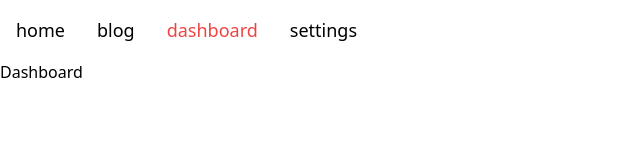
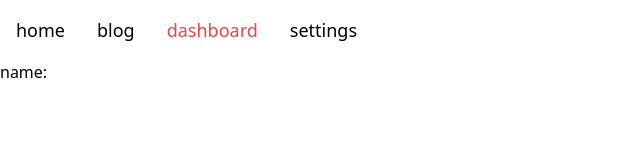
Before and after one commit to Foshati/Next14-learn, a Next.js app: page /dashboard in a window 1280 px wide. Shown: the top 160 px of the page, without its empty margins (0-640 px from the left). Built offline with nearby package versions, Linux system fonts and the light colour scheme.

Commit message:
useSearchParams in next.js

```diff
--- a/app/dashboard/page.js
+++ b/app/dashboard/page.js
@@ -1,7 +1,12 @@
+"use client";
+
+import { useSearchParams } from "next/navigation";
 import React from "react";
 
 const Dashboard = () => {
-  return <div>Dashboard</div>;
+  const searchParam = useSearchParams();
+  const name = searchParam.get("name");
+  return <div>name: {name}</div>;
 };
 
 export default Dashboard;
--- a/app/page.js
+++ b/app/page.js
@@ -8,7 +8,7 @@ export default function Home() {
       <button
         className="float-right px-4 py-2 m-4 rounded bg-amber-300 "
         type="button"
-        onClick={() => router.push("/dashboard")}
+        onClick={() => router.push("/dashboard?name=username")}
       >
         Dashboard
       </button>
```
